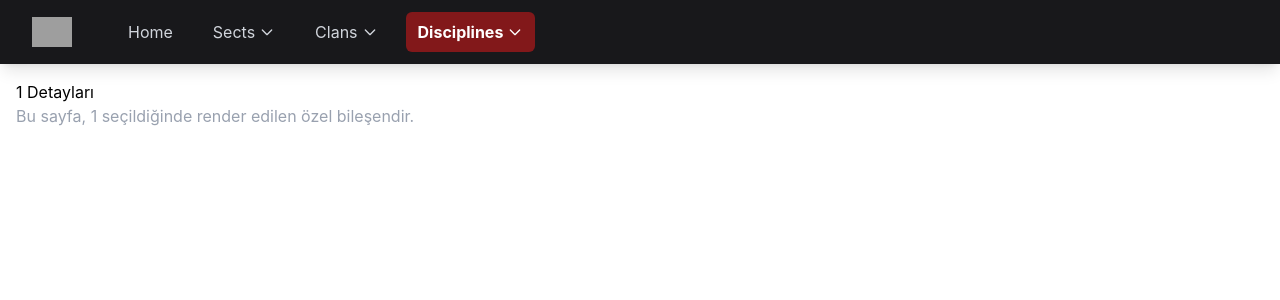
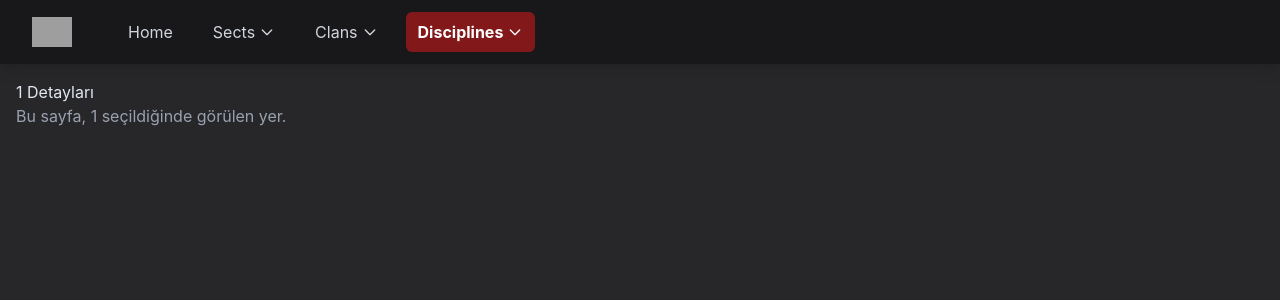
Before and after one commit to Mydraneth/vtm2work, a React (Vite) app: page /disciplines/1 in a window 1280 px wide. Shown: the top 300 px of the page. Built offline with nearby package versions, Linux system fonts and the light colour scheme; grey boxes are pictures that could not be loaded.

Commit message:
placeholder mesajlar düzeltildi.

```diff
--- a/src/App.jsx
+++ b/src/App.jsx
@@ -3,12 +3,12 @@ import Header from "./components/Header.jsx";
 
 function App() {
 	return (
-		<>
+		<div className="min-h-screen bg-zinc-800 text-slate-200">
 			<Header />
 			<main>
 				<Outlet />
 			</main>
-		</>
+		</div>
 	);
 }
 
--- a/src/pages/ClansDetailsPage.jsx
+++ b/src/pages/ClansDetailsPage.jsx
@@ -1,15 +1,13 @@
-// src/pages/ClansDetailPage.jsx
 import { useParams } from "react-router";
 
 export default function ClansDetailPage() {
-	// URL'deki :clan parametresini alıyoruz
 	const { clan } = useParams();
 
 	return (
 		<div className="p-4">
-			<h1>{clan} Detayları</h1>
+			<h1>{clan.charAt(0).toUpperCase() + clan.slice(1)} Detayları</h1>
 			<p className="text-gray-400">
-				Bu sayfa, {clan} seçildiğinde render edilen özel bileşendir.
+				Bu sayfa, {clan} seçildiğinde görülen yer.
 			</p>
 		</div>
 	);
--- a/src/pages/DisciplinesDetails.jsx
+++ b/src/pages/DisciplinesDetails.jsx
@@ -1,16 +1,16 @@
-// src/pages/DisciplinesDetailPage.jsx
 import { useParams } from "react-router";
 
 export default function DisciplinesDetailPage() {
-	// URL'deki :discipline parametresini alıyoruz
 	const { discipline } = useParams();
 
 	return (
 		<div className="p-4">
-			<h1>{discipline} Detayları</h1>
+			<h1>
+				{discipline.charAt(0).toUpperCase() + discipline.slice(1)}{" "}
+				Detayları
+			</h1>
 			<p className="text-gray-400">
-				Bu sayfa, {discipline} seçildiğinde render edilen özel
-				bileşendir.
+				Bu sayfa, {discipline} seçildiğinde görülen yer.
 			</p>
 		</div>
 	);
--- a/src/pages/HomePage.jsx
+++ b/src/pages/HomePage.jsx
@@ -2,7 +2,7 @@ export default function HomePage() {
 	return (
 		<div className="p-4">
 			<h1>Home</h1>
-			<p className="text-gray-400">Burada ana sayfayı gösterebilirsin.</p>
+			<p className="text-gray-400">Burası ana sayfa.</p>
 		</div>
 	);
 }
--- a/src/pages/SectsDetails.jsx
+++ b/src/pages/SectsDetails.jsx
@@ -1,15 +1,13 @@
-// src/pages/SectDetailPage.jsx
 import { useParams } from "react-router";
 
 export default function SectDetailPage() {
-	// URL'deki :sectId parametresini alıyoruz
 	const { sect } = useParams();
 
 	return (
 		<div className="p-4">
-			<h1>{sect} Detayları</h1>
+			<h1>{sect.charAt(0).toUpperCase() + sect.slice(1)} Detayları</h1>
 			<p className="text-gray-400">
-				Bu sayfa, {sect} seçildiğinde render edilen özel bileşendir.
+				Bu sayfa, {sect} seçildiğinde görülen yer.
 			</p>
 		</div>
 	);
--- a/src/pages/SectsPage.jsx
+++ b/src/pages/SectsPage.jsx
@@ -3,7 +3,7 @@ export default function SectsPage() {
 		<div className="p-4">
 			<h1>Sects Ana Sayfası</h1>
 			<p className="text-gray-400">
-				Burada tüm mezheplerin listesini gösterebilirsin.
+				Burada tüm sectlerin listesini gösterebilirsin.
 			</p>
 		</div>
 	);
```
